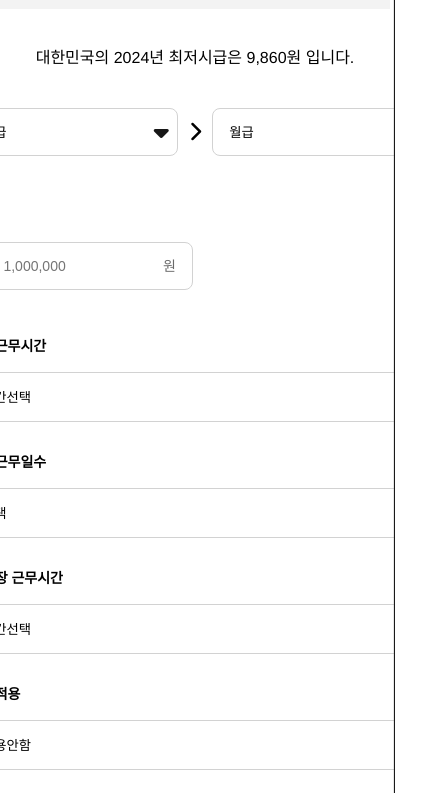
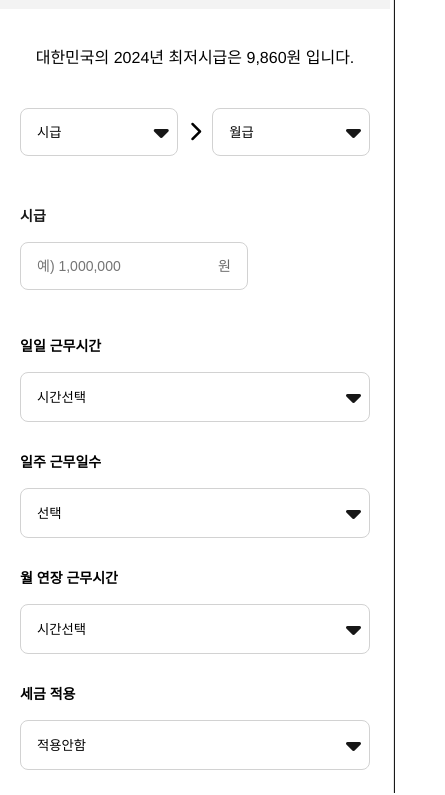
Before and after one commit to OriginalAnswer/salarycalculator, a plain HTML site: page index.html in a window 390 px wide. Shown: the part 51-846 px from the top of the page, 445 px wide, since content can reach past the window. Drawn offline with Linux system fonts and the light colour scheme; a web font is replaced by a local one.

Commit message:
Update style.css

```diff
--- a/style.css
+++ b/style.css
@@ -134,7 +134,7 @@ main{
 
 
 .app{
-    width: clamp(500px, 100%, 700px);
+    width: clamp(0%, 100%, 700px);
     flex: 1;
 }
 /* 앱인풋 디자인----------------- */
```
